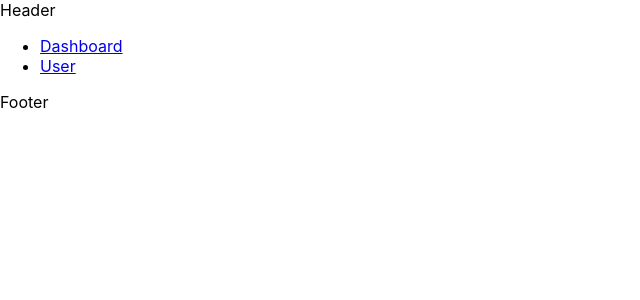
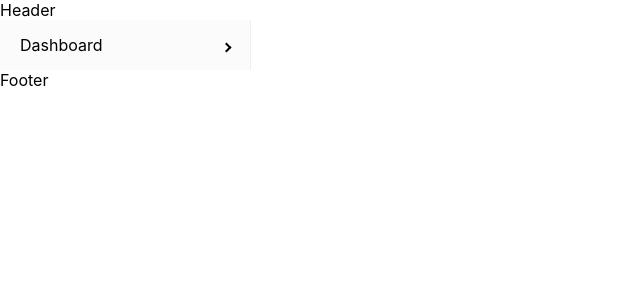
Before and after one commit to ahsanz89/react-gen, a React (Create React App) app: page / in a window 1280 px wide. Shown: the top 300 px of the page, without its empty margins (0-640 px from the left). Built offline with nearby package versions, Linux system fonts and the light colour scheme.

Commit message:
childs added

```diff
--- a/package.json
+++ b/package.json
@@ -10,6 +10,7 @@
     "node-sass": "^7.0.3",
     "react": "^18.2.0",
     "react-dom": "^18.2.0",
+    "react-pro-sidebar": "^1.0.0",
     "react-router-dom": "^6.8.2",
     "react-scripts": "5.0.1",
     "web-vitals": "^2.1.4"
--- a/src/hooks/useRoutes.js
+++ b/src/hooks/useRoutes.js
@@ -32,7 +32,8 @@ const useRoutes = (returnedValue = "") => {
     const getSideBarLinks = (routes) => routes.map(route => {
         return {
             label: route.label,
-            path: route.path
+            path: route.path,
+            sub_menu: route.children || []
         }
     })
 
--- a/src/layout/Layout/index.js
+++ b/src/layout/Layout/index.js
@@ -2,12 +2,18 @@ import React from 'react'
 import { Outlet } from 'react-router-dom'
 import Header from '../Header'
 import Footer from '../Footer'
-import Sidebar from '../Sidebar'
+import SidebarMenu from '../SidebarMenu'
+import { ProSidebarProvider } from 'react-pro-sidebar';
 
 export default function Layout() {
-  return (
-    <div><Header/>
-    <Sidebar/> <Outlet />
-    <Footer/></div>
-  )
+  return <ProSidebarProvider>
+    <Header />
+    <SidebarMenu /> <Outlet />
+    <Footer />
+  </ProSidebarProvider>;
+  // return (
+  //   <div><Header/>
+  //   <Sidebar/> <Outlet />
+  //   <Footer/></div>
+  // )
 }
--- a/src/layout/Sidebar/index.js
+++ /dev/null
@@ -1,17 +0,0 @@
-import React from 'react'
-import { NavLink } from 'react-router-dom'
-
-export default function Sidebar() {
-  return (
-  <nav>
-    <ul>
-      <li>
-        <NavLink to='/dashboard'>Dashboard</NavLink>
-      </li>
-      <li>
-        <NavLink to='/users'>User</NavLink>
-      </li>
-    </ul>
-  </nav>
-  )
-}
--- /dev/null
+++ b/src/layout/SidebarMenu/index.js
@@ -0,0 +1,22 @@
+import React from 'react'
+import { Sidebar, Menu, MenuItem, SubMenu } from 'react-pro-sidebar';
+import { useRoutes } from '../../hooks';
+import { routes as ROUTES } from "../../data/constant"
+import { Link } from 'react-router-dom';
+export default function SidebarMenu() {
+  const sidebarMenu = useRoutes(ROUTES.GET_SIDEBAR_MENU)
+  console.log(sidebarMenu)
+  return (
+    <Sidebar>
+      <Menu>
+        {sidebarMenu.map((menu, index) => menu.sub_menu.length > 0 ?
+          <SubMenu label={menu.label} key={index}>
+            {menu.sub_menu.map((sub_menu,sub_index) => {
+             return <MenuItem component={<Link to={sub_menu.path} />} key={sub_index}> {sub_menu.label} </MenuItem>
+            })}
+          </SubMenu> :
+          <MenuItem component={<Link to={menu.path} />} key={index}> {menu.label} </MenuItem>)}
+      </Menu>
+    </Sidebar>
+  )
+}
```
Also changed, not shown: 1 other file (tests, documents, lock files or other folders).
